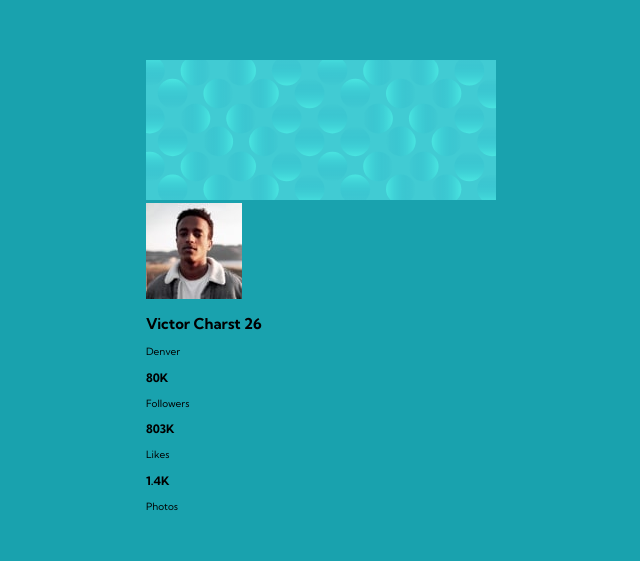
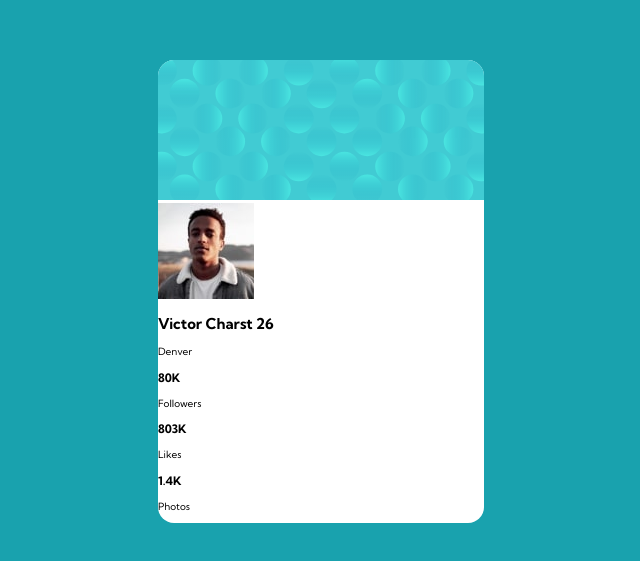
Before and after one commit to iDuvancho303/Profile-Card, a plain HTML site: page index.html in a window 1280 px wide. Shown: the part 117-678 px from the top of the page, without its empty margins (319-959 px from the left). Drawn offline with Linux system fonts and the light colour scheme.

Commit message:
adding more css

```diff
--- a/style.css
+++ b/style.css
@@ -25,5 +25,8 @@ body {
      height: 100vh;
 }
 .card {
-
+    background-color: white;
+    width: 326px;
+    border-radius: 16px;
+    overflow: hidden;
 }
```
Also changed, not shown: index.html (line endings or trailing spaces).
